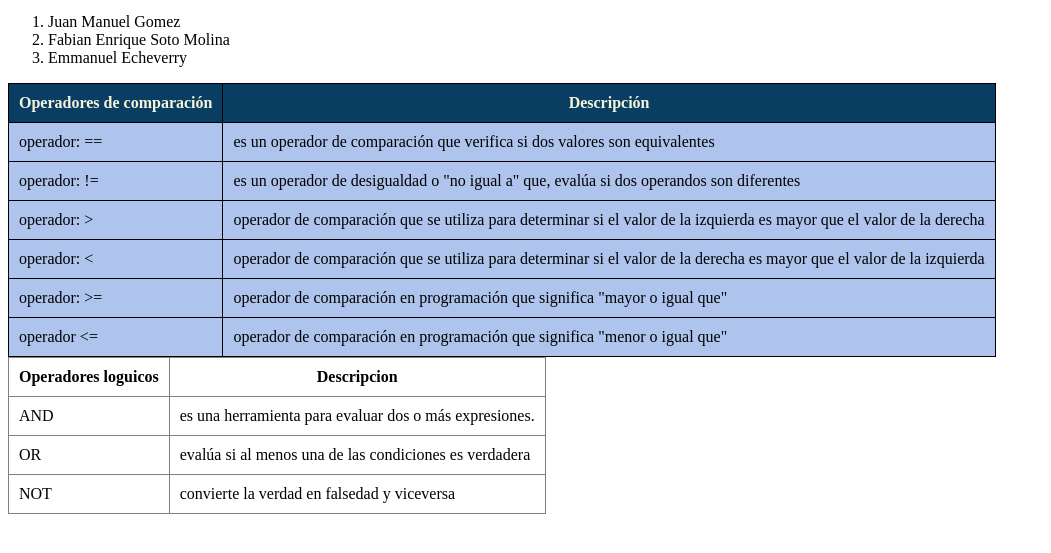
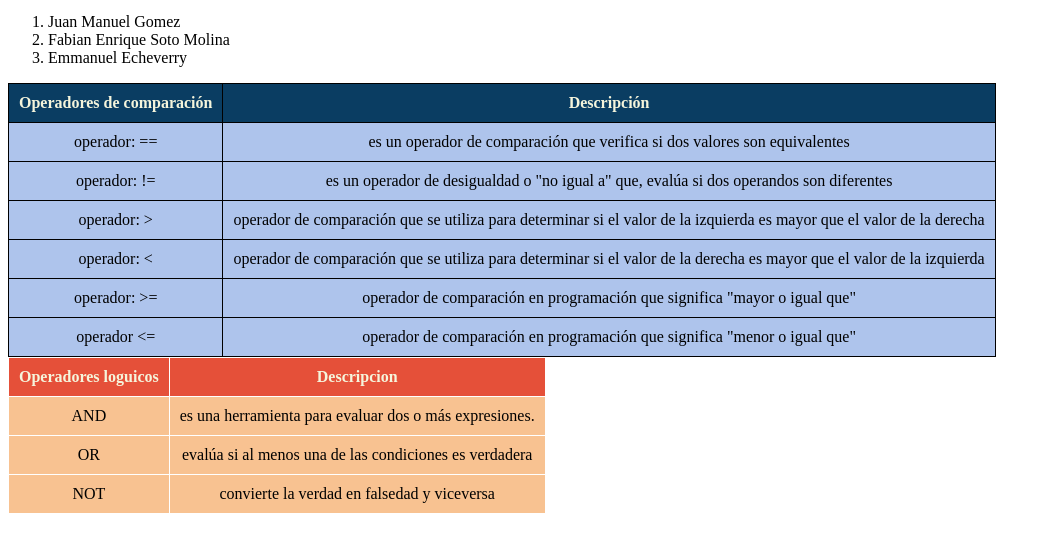
Before and after one commit to SamuraiRTX8000/pagina-web-taller3, a plain HTML site: page index.html in a window 1280 px wide. Shown: the part 101-654 px from the top of the page, without its empty margins (0-1051 px from the left). Drawn offline with Linux system fonts and the light colour scheme.

Commit message:
color de las 2 tablas y centrar contenido

```diff
--- a/style.css
+++ b/style.css
@@ -2,6 +2,15 @@ body{}
 
 table{
      border-collapse: collapse ;
+}
+.operadores-logicos thead{
+    background-color:#e55039 ;
+    color: beige;
+    border: white;
+}
+.operadores-logicos tbody{
+    background-color:#f8c291 ;
+    border: white;
 }
 .operadores-comparacion thead{
     background-color: #0a3d62;
@@ -19,6 +28,10 @@ tr{
 tr:hover{
     background-color: rgb(230, 230, 230);
 }
+tr, td{
+    text-align: center;
+    text-align: middle;
+}
 td{
 padding: 10px;}
 th {padding: 10px;}
```
